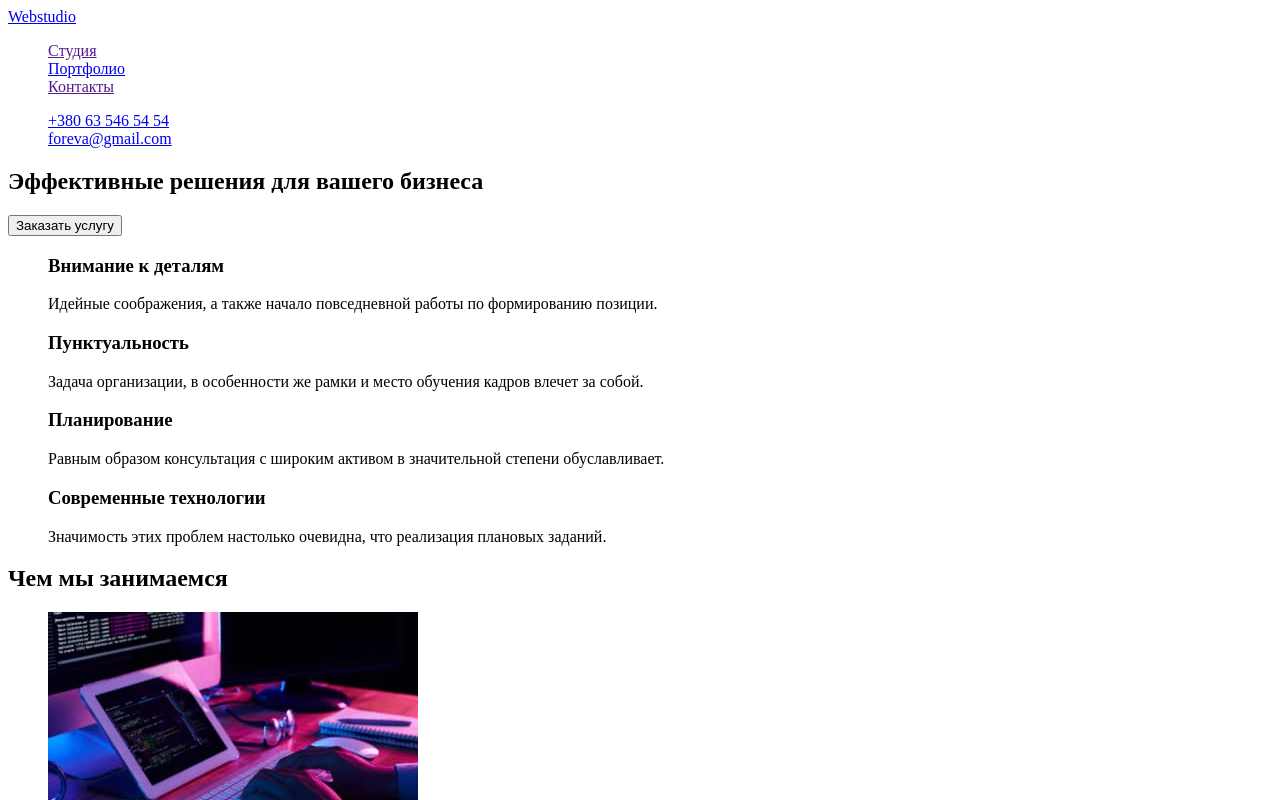
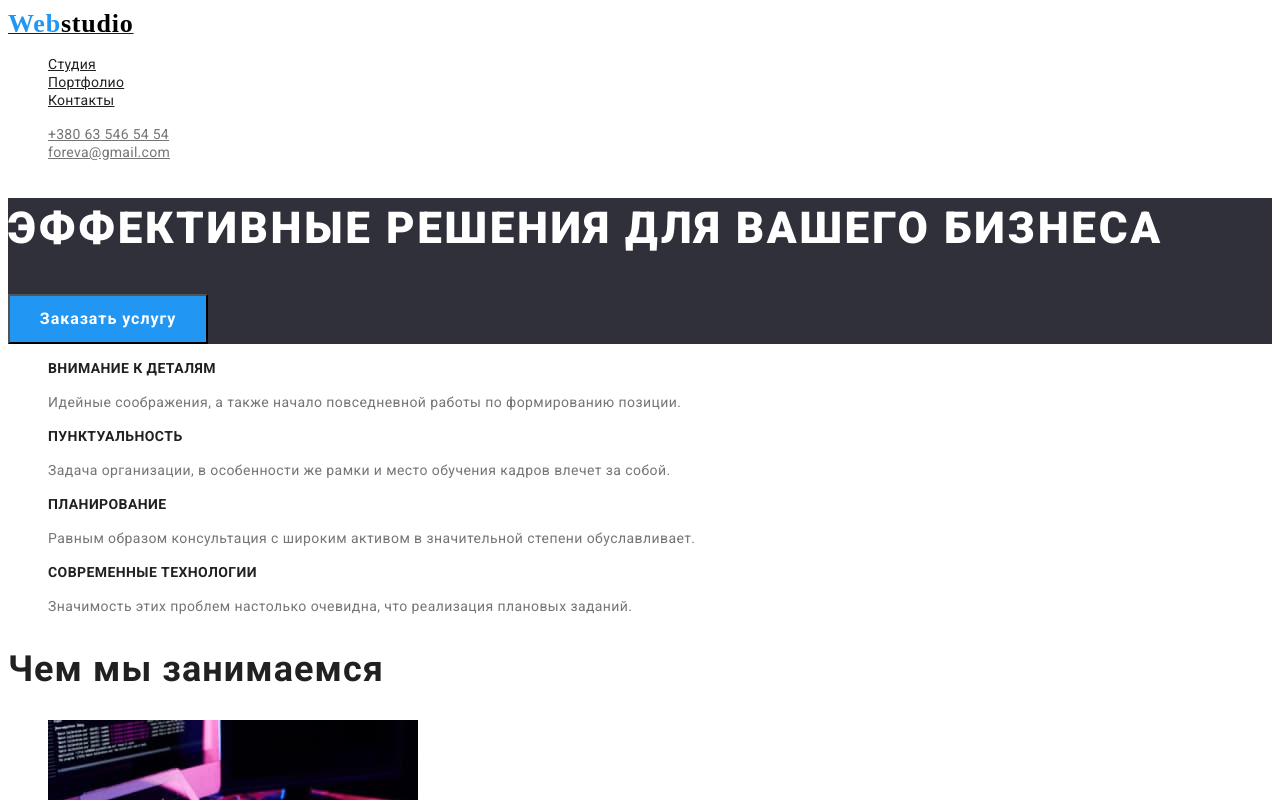
Before and after one commit to Nikolayhous/goit-markup-hw-02, a plain HTML site: page index.html in a window 1280 px wide. Shown: the top 800 px of the page. Drawn offline with Linux system fonts and the light colour scheme.

Commit message:
origin
Зроблено стилі (додано color, font-size, font-family) до html сторінки студія.

```diff
--- a/css/style.css
+++ b/css/style.css
@@ -1,3 +1,191 @@
 ul {
-  list-style-type: none;
+  list-style: none;
 }
+
+/* styles header */
+.logo-1 {
+  color: #2196f3;
+  font-family: Raleway;
+  font-style: normal;
+  font-weight: bold;
+  font-size: 26px;
+  line-height: 31px;
+  letter-spacing: 0.03em;
+}
+
+.logo-2 {
+  color: #000000;
+  font-family: Raleway;
+  font-style: normal;
+  font-weight: bold;
+  font-size: 26px;
+  line-height: 31px;
+  letter-spacing: 0.03em;
+}
+
+.logo-2:hover,
+.logo-2:hover {
+  color: #2196f3;
+}
+
+.site-nav .link {
+  color: #212121;
+  font-family: Roboto;
+  font-style: normal;
+  font-weight: 500;
+  font-size: 14px;
+  line-height: 16px;
+  letter-spacing: 0.02em;
+}
+
+.site-nav .link:hover,
+.site-nav .link:focus {
+  color: #2196f3;
+}
+
+.auth-nav .contact {
+  color: #757575;
+  font-family: Roboto;
+  font-style: normal;
+  font-weight: 500;
+  font-size: 14px;
+  line-height: 16px;
+  letter-spacing: 0.02em;
+}
+
+.auth-nav .contact:hover,
+.auth-nav .contact:focus {
+  color: #2196f3;
+}
+
+/* section main */
+.main {
+  background: #2f303a;
+}
+
+.main .title {
+  color: #ffffff;
+  font-family: Roboto;
+  font-style: normal;
+  font-weight: 900;
+  font-size: 44px;
+  line-height: 60px;
+  letter-spacing: 0.06em;
+  text-transform: uppercase;
+}
+
+.main .button {
+  background-color: #2196f3;
+  color: #ffffff;
+  width: 200px;
+  height: 50px;
+  font-family: Roboto;
+  font-style: normal;
+  font-weight: bold;
+  font-size: 16px;
+  line-height: 30px;
+  letter-spacing: 0.06em;
+}
+
+.main .button:hover,
+.main .button:focus {
+  background: #f07272;
+  color: #ffffff;
+}
+
+/* sectiom about */
+
+.about-items .title {
+  color: #212121;
+  font-family: Roboto;
+  font-style: normal;
+  font-weight: bold;
+  font-size: 14px;
+  line-height: 16px;
+  letter-spacing: 0.03em;
+  text-transform: uppercase;
+}
+
+.about-items .definition {
+  color: #757575;
+  font-family: Roboto;
+  font-style: normal;
+  font-weight: normal;
+  font-size: 14px;
+  line-height: 24px;
+  letter-spacing: 0.03em;
+}
+
+/* sectiom work */
+
+.work .title {
+  color: #212121;
+  font-family: Roboto;
+  font-style: normal;
+  font-weight: bold;
+  font-size: 36px;
+  line-height: 42px;
+  letter-spacing: 0.03em;
+}
+
+/* sectiom team */
+
+.team .title {
+  color: #212121;
+  font-family: Roboto;
+  font-style: normal;
+  font-weight: bold;
+  font-size: 36px;
+  line-height: 42px;
+  letter-spacing: 0.03em;
+}
+
+.team .collaborator {
+  color: #212121;
+  font-family: Roboto;
+  font-style: normal;
+  font-weight: 500;
+  font-size: 16px;
+  line-height: 19px;
+  letter-spacing: 0.03em;
+}
+
+.team .profession {
+  color: #757575;
+  font-family: Roboto;
+  font-style: normal;
+  font-weight: normal;
+  font-size: 16px;
+  line-height: 19px;
+  letter-spacing: 0.03em;
+}
+
+/* sectiom footer */
+
+.footer {
+  background: #2f303a;
+}
+
+.footer .logo-2 {
+  color: #ffffff;
+}
+
+.address .map {
+  color: #ffffff;
+  font-family: Roboto;
+  font-style: normal;
+  font-weight: normal;
+  font-size: 14px;
+  line-height: 24px;
+  letter-spacing: 0.03em;
+}
+
+.address .contact {
+  color: rgba(255, 255, 255, 0.6);
+  font-family: Roboto;
+  font-style: normal;
+  font-weight: normal;
+  font-size: 14px;
+  line-height: 24px;
+  letter-spacing: 0.03em;
+}
--- a/index.html
+++ b/index.html
@@ -1,5 +1,6 @@
 <!DOCTYPE html>
 <html lang="ru">
+
 <head>
     <meta charset="UTF-8">
     <meta http-equiv="X-UA-Compatible" content="IE=edge">
@@ -11,56 +12,66 @@
     <link rel="stylesheet" href="css/style.css">
 
 </head>
+
 <body>
 
     <!--header -->
     <header>
         <nav>
-                    <a href="./index.html"><span>Web</span><span>studio</span></a>
-                    <ul>
-                        <li><a href="">Cтудия</a></li>
-                        <li><a href="./portfolio.html">Портфолио</a></li>
-                        <li><a href="">Контакты</a></li>
+            <a href="./index.html">
+                <span class="logo-1">Web</span><span class="logo-2">studio</span>
+            </a>
+            <ul class="site-nav">
+                <li><a href="./index.html" class="link">Cтудия</a></li>
+                <li><a href="./portfolio.html" class="link">Портфолио</a></li>
+                <li><a href="" class="link">Контакты</a></li>
             </ul>
         </nav>
-                <ul>
-                    <li><a href="tel:+380635465454">+380 63 546 54 54</a></li>
-                    <li><a href="mailto:foreva@gmail.com">foreva@gmail.com</a></li>
+        <ul class="auth-nav">
+            <li><a href="tel:+380635465454" class="contact">+380 63 546 54 54</a></li>
+            <li><a href="mailto:foreva@gmail.com" class="contact">foreva@gmail.com</a></li>
         </ul>
 
     </header>
     <main>
-            <!-- section эффективные решения для вашего бизнеса -->
-            <section>
-                <h1>Эффективные решения для вашего бизнеса</h1>
-                <button type="button">Заказать услугу</button>
+        <!-- section main -->
+        <section class="main">
+            <h1 class="title">Эффективные решения для вашего бизнеса</h1>
+            <button class="button" type="button">Заказать услугу</button>
         </section>
 
-            <!-- section о нас -->
-            <section>
-                <ul>
+        <!-- section about -->
+        <section class="about">
+            <ul class="about-items">
                 <li>
-                        <h3>Внимание к деталям</h3>
-                        <p>Идейные соображения, а также начало повседневной работы по формированию позиции.</p>
+                    <h3 class="title">Внимание к деталям</h3>
+                    <p class="definition">Идейные соображения, а также начало повседневной работы по формированию
+                        позиции.</p>
                 </li>
 
-                     <li><h3>Пунктуальность</h3>
-                         <p>Задача организации, в особенности же рамки и место обучения кадров влечет за собой.</p>
+                <li>
+                    <h3 class="title">Пунктуальность</h3>
+                    <p class="definition">Задача организации, в особенности же рамки и место обучения кадров влечет за
+                        собой.</p>
                 </li>
 
-                    <li><h3>Планирование</h3>
-                        <p>Равным образом консультация с широким активом в значительной степени обуславливает.</p>
+                <li>
+                    <h3 class="title">Планирование</h3>
+                    <p class="definition">Равным образом консультация с широким активом в значительной степени
+                        обуславливает.</p>
                 </li>
 
-                    <li><h3>Современные технологии</h3>
-                        <p>Значимость этих проблем настолько очевидна, что реализация плановых заданий.</p>
+                <li>
+                    <h3 class="title">Современные технологии</h3>
+                    <p class="definition">Значимость этих проблем настолько очевидна, что реализация плановых заданий.
+                    </p>
                 </li>
             </ul>
         </section>
 
-                    <!-- section Чем мы занимаемся -->
-            <section>
-                <h2>Чем мы занимаемся</h2>
+        <!-- section work -->
+        <section class="work">
+            <h2 class="title">Чем мы занимаемся</h2>
             <ul>
                 <li><img src="./images/work-1.jpg" width="370" alt="photo computer"></li>
                 <li><img src="./images/work-2.jpg" width="370" alt="photo computer"></li>
@@ -68,48 +79,56 @@
             </ul>
         </section>
 
-            <!-- section Наша команда -->
-            <section>
-                <h2>Наша команда</h2>
+        <!-- section team -->
+        <section class="team">
+            <h2 class="title">Наша команда</h2>
             <ul>
                 <li>
                     <img src="./images/photomen-1.jpg" width="270" alt="фото мужчина">
-                            <h3>Игорь Демьяненко</h3>
-                            <p>Product Designer</p>
+                    <h3 class="collaborator">Игорь Демьяненко</h3>
+                    <p class="profession">Product Designer</p>
                 </li>
                 <li>
                     <img src="./images/photowomen.jpg" width="270" alt="фото женщина">
-                            <h3>Ольга Репина</h3>
-                            <p>Frontend Developer</p>
+                    <h3 class="collaborator">Ольга Репина</h3>
+                    <p class="profession">Frontend Developer</p>
                 </li>
 
                 <li>
                     <img src="./images/photomen-2.jpg" width="270" alt="фото мужчина">
-                            <h3>Николай Тарасов</h3>
-                            <p>Marketing</p>
+                    <h3 class="collaborator">Николай Тарасов</h3>
+                    <p class="profession">Marketing</p>
                 </li>
 
                 <li>
                     <img src="./images/photoman-3.jpg" width="270" alt="фото мужчина">
-                        <p>Михаил Ермаков</p>
-                        <p>UI Designer</p>
+                    <h3 class="collaborator">Михаил Ермаков</h3>
+                    <p class="profession">UI Designer</p>
                 </li>
             </ul>
         </section>
     </main>
     <!-- footer -->
-            <footer>
+    <footer class="footer">
         <a href="./index.html">
-                    <span>Web</span><span>studio</span>
+            <span class="logo-1">Web</span><span class="logo-2">studio</span>
         </a>
         <address>
-                        <ul>
-                            <li><a href="https://www.google.com/maps/d/u/0/viewer?msa=0&mid=10uSM3H-mIU3GznYo2szRIEphczw&ll=50.42732700000001%2C30.538092&z=17">г. Киев, пр-т Леси Украинки, 26</a></li>
-                            <li><a href="mailto:foreva@gmail.com">foreva@gmail.com</a></li>
-                            <li><a href="tel:+380635465454">+380 63 546 54 54</a></li>
+            <ul class="address">
+                <li>
+                    <a href="https://goo.gl/maps/HRB16LiTaG1xVT858" class="map">
+                        г. Киев, пр-т Леси Украинки, 26
+                    </a>
+                </li>
+                <li><a href="mailto:foreva@gmail.com" rel="noopener noreferrer nofollow" target="_blank"
+                        class="contact">foreva@gmail.com
+                    </a>
+                </li>
+                <li><a href="tel:+380635465454" class="contact">+380 63 546 54 54</a></li>
             </ul>
         </address>
     </footer>
 
 </body>
+
 </html>
```
Lines whose indentation alone changed are shown as unchanged.
